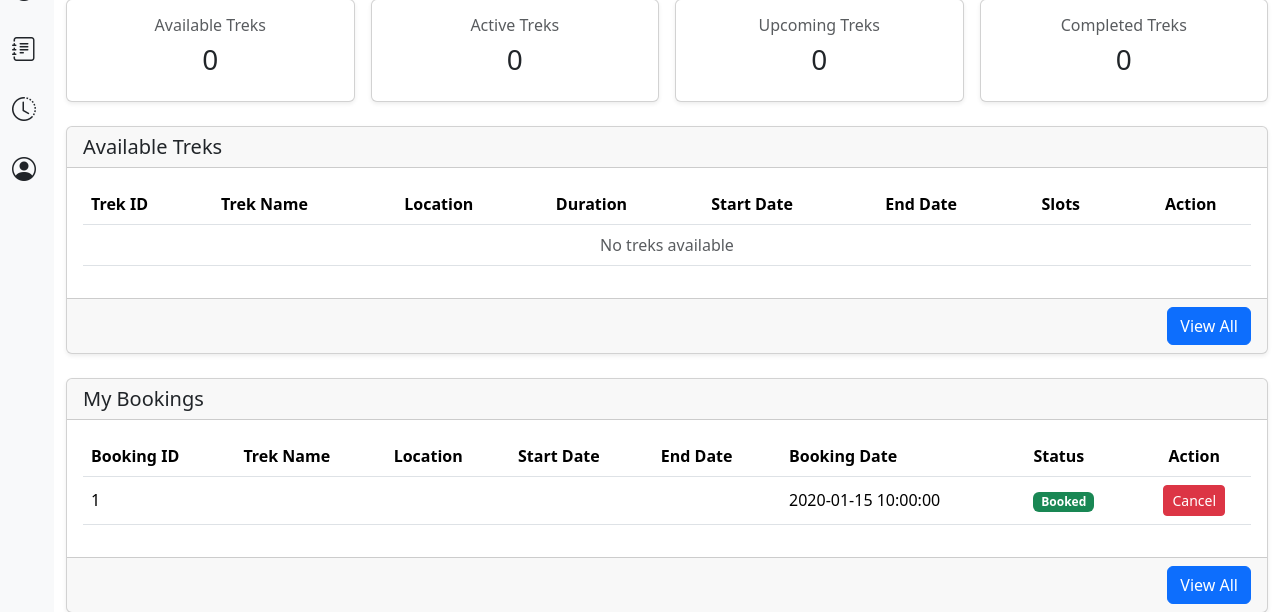
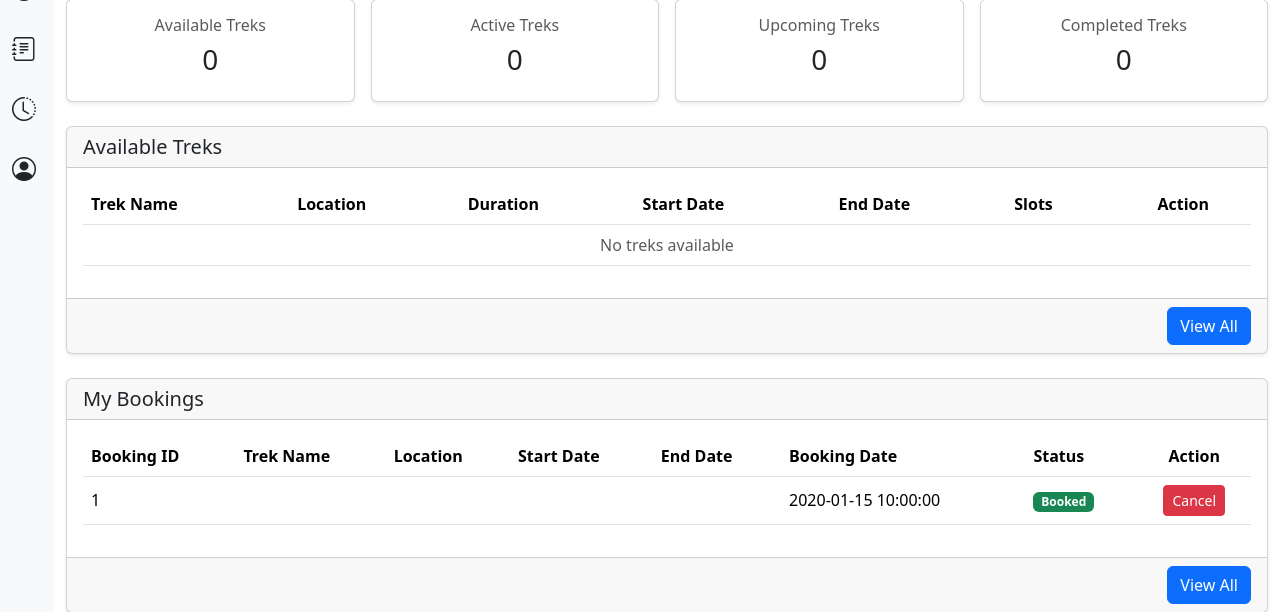
Before and after one commit to vini-cyberpunk/trekking-management-system_23f3002456, a Flask app: page /user/dashboard in a window 1280 px wide. Shown: the part 154-766 px from the top of the page. Run offline with Flask 3, Linux system fonts and the light colour scheme; a user stored in the database is signed in; tables that the repository leaves empty hold one stand-in row (values such as "Sample post"); parts of the project's set-up code (start-up, migrations or seed data) failed here and were passed over.

Commit message:
final touchup

```diff
--- a/app/routes/user.py
+++ b/app/routes/user.py
@@ -20,14 +20,14 @@
 
 	today = datetime.now()
 
-	upcoming_treks = bookings.filter(
+	upcoming_treks = bookings.join(Booking.trek).filter(
 		Trek.start_date >= today,
 		Booking.status == "booked"
 	).all()
 
 	completed_treks = bookings.filter_by( status="completed" ).all()
 
-	active_treks = bookings.filter(
+	active_treks = bookings.join(Booking.trek).filter(
 		Trek.start_date <= today,
 		Trek.end_date >= today,
 		Booking.status == "booked"
--- a/app/templates/user/dashboard.html
+++ b/app/templates/user/dashboard.html
@@ -107,17 +107,15 @@
 
                         <tr>
 
-                            <th>Trek ID</th>
-
-                            <th>Trek Name</th>
+                            <th class="text-nowrap">Trek Name</th>
 
                             <th>Location</th>
 
                             <th>Duration</th>
 
-                            <th>Start Date</th>
+                            <th class="text-nowrap">Start Date</th>
 
-                            <th>End Date</th>
+                            <th class="text-nowrap">End Date</th>
 
                             <th>Slots</th>
 
@@ -133,8 +131,6 @@
                         {% for trek in available_treks %}
 
                         <tr>
-
-                            <td> {{ trek.trek_id }} </td>
 
                             <td> {{ trek.trek_name }} </td>
 
@@ -222,17 +218,17 @@
 
                         <tr>
 
-                            <th> Booking ID </th>
+                            <th class="text-nowrap"> Booking ID </th>
 
-                            <th> Trek Name </th>
+                            <th class="text-nowrap"> Trek Name </th>
 
                             <th> Location </th>
 
-                            <th> Start Date </th>
+                            <th class="text-nowrap"> Start Date </th>
 
-                            <th> End Date </th>
+                            <th class="text-nowrap"> End Date </th>
 
-                            <th> Booking Date </th>
+                            <th class="text-nowrap"> Booking Date </th>
 
 							<th> Status </th>
 
--- a/app/templates/user/trek_history.html
+++ b/app/templates/user/trek_history.html
@@ -59,9 +59,9 @@
 
                         <td> {{ trek.trek_location }} </td>
 
-                        <td> {{ trek.start_date }} </td>
+                        <td> {{ trek.start_date.strftime("%d %B %Y") }} </td>
 
-                        <td> {{ trek.end_date }} </td>
+                        <td> {{ trek.end_date.strftime("%d %B %Y") }} </td>
 
                         <td> {{ trek.assigned_staff.staff_name }} </td>
 
--- a/app/templates/user/treks.html
+++ b/app/templates/user/treks.html
@@ -166,7 +166,7 @@
 
 		            <tr>
 
-		                <th> Trek Name </th>
+		                <th class="text-nowrap"> Trek Name </th>
 
 		                <th> Location </th>
 
@@ -174,9 +174,9 @@
 
 		                <th> Duration </th>
 
-		                <th> Start Date </th>
+		                <th class="text-nowrap"> Start Date </th>
 
-		                <th> End Date </th>
+		                <th class="text-nowrap"> End Date </th>
 
 		                <th> Slots </th>
 
--- a/app/templates/user/user_base.html
+++ b/app/templates/user/user_base.html
@@ -62,7 +62,7 @@
 						<span class="fs-5"> Explore Treks </span>
 					</a>
 
-					<a class="nav-link" href="{{ url_for('user.treks') }}">
+					<a class="nav-link" href="{{ url_for('user.trek_history') }}">
 						<i class="bi bi-journal-text fs-4 me-2"></i>
 						<span class="fs-5"> My Treks </span>
 					</a>
```
Also changed, not shown: app/routes/admin.py (+9 -0 lines), app/templates/user/bookings.html (+7 -7 lines).
